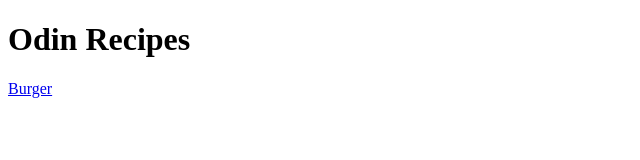
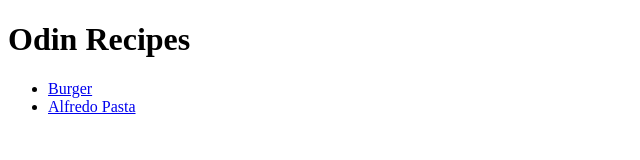
Before and after one commit to Layorr/odin-recipes, a plain HTML site: page index.html in a window 1280 px wide. Shown: the whole page, without its empty margins (0-640 px from the left). Drawn offline with Linux system fonts and the light colour scheme.

Commit message:
added to alfrdo pasta link to my home page

```diff
--- a/index.html
+++ b/index.html
@@ -8,6 +8,9 @@
 </head>
 <body>
     <h1>Odin Recipes</h1>
-    <a href="recipes/burger.html">Burger</a>
+    <ul>
+        <li><a href="recipes/burger.html">Burger</a></li>
+        <li><a href="recipes/alfredo-pasta.html">Alfredo Pasta</a></li>
+    </ul>
 </body>
 </html>
```
